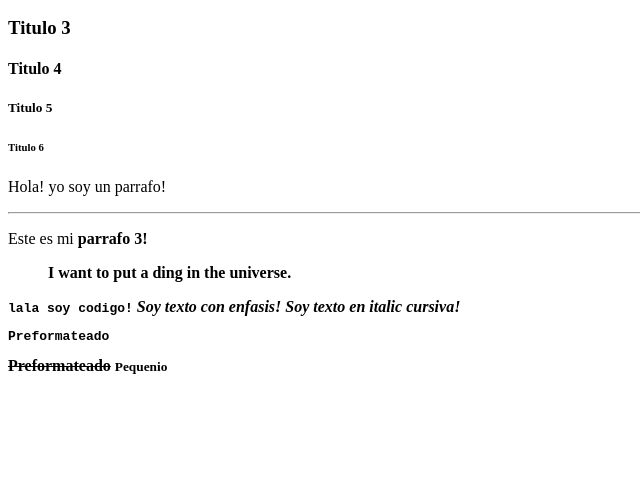
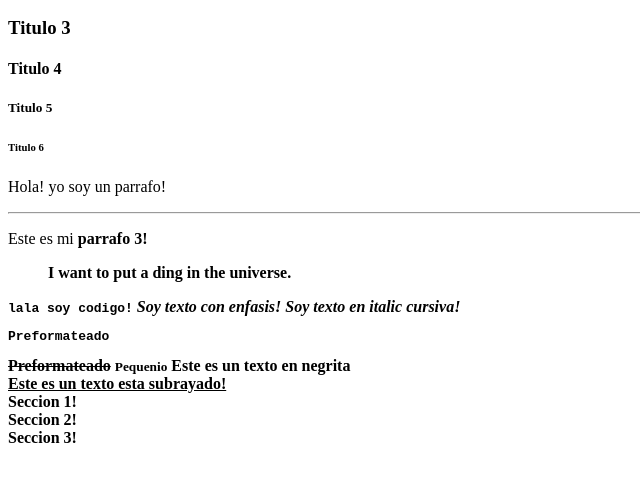
Before and after one commit to hilarionq/Aprende-JS-ES9, a plain HTML site: page html/index.html in a window 1280 px wide. Shown: the part 110-592 px from the top of the page, without its empty margins (0-640 px from the left). Drawn offline with Linux system fonts and the light colour scheme.

Commit message:
Strong, subrayado y div

```diff
--- a/html/index.html
+++ b/html/index.html
@@ -21,5 +21,11 @@
     <pre>Preformateado</pre>
     <s>Preformateado</s>
     <small>Pequenio</small>
+    <strong>Este es un texto en negrita</strong>
+    <br />
+    <u>Este es un texto esta subrayado!</u>
+    <div>Seccion 1!</div>
+    <div>Seccion 2!</div>
+    <div>Seccion 3!</div>
   </body>
 </html>
```
